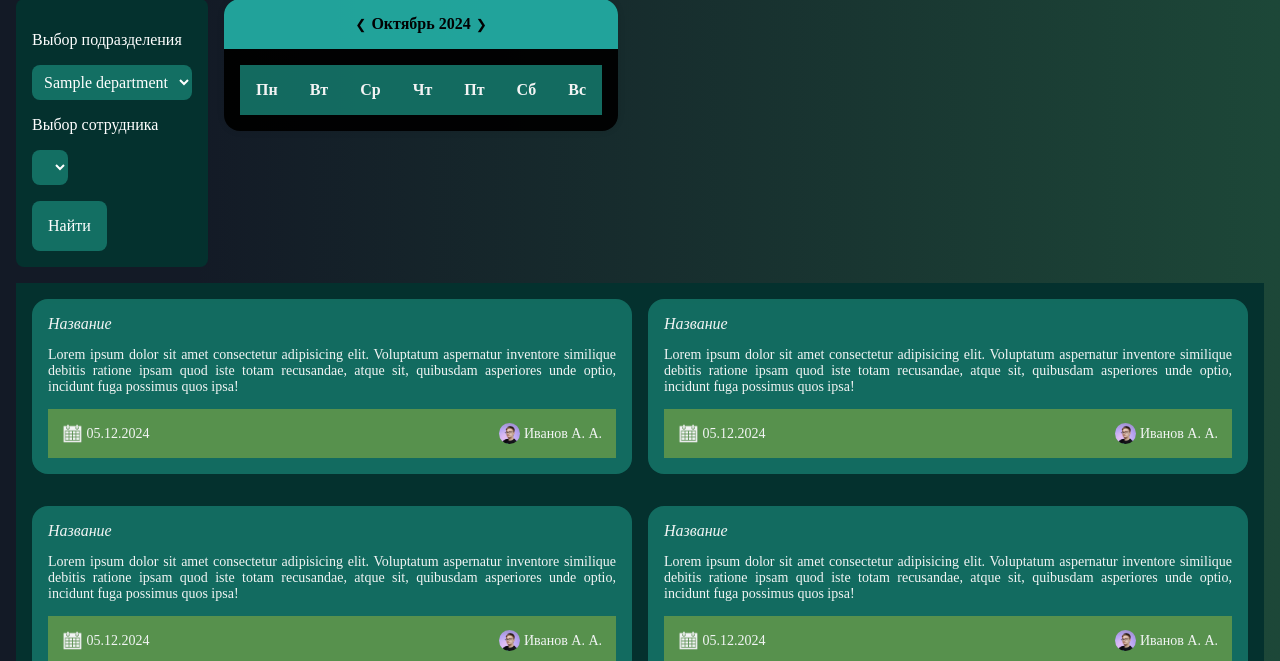
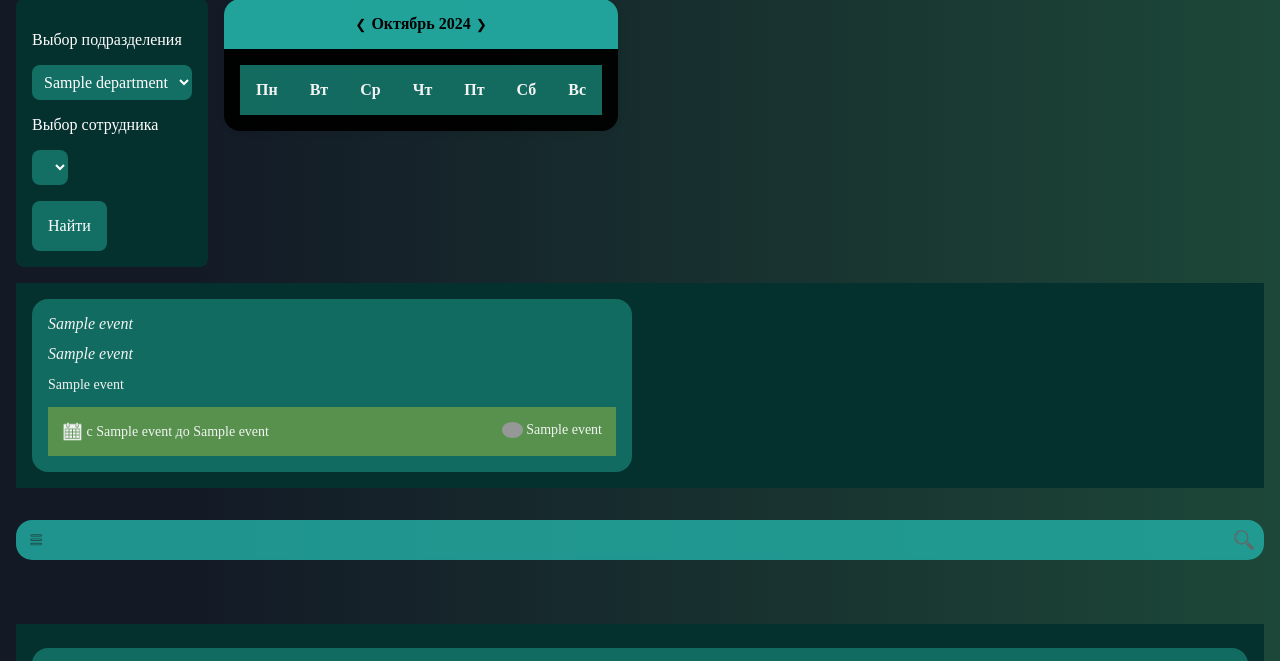
Before and after one commit to Annddreyy/site, a Flask app: template templates/clients-events.html in a window 1280 px wide. Shown: the part 205-866 px from the top of the page. Run offline with Flask 3, Linux system fonts and the light colour scheme; the template is opened without the code that fills it: most values are stand-ins (such as "Sample title", 1, 10 or a date in 2020); lists and menus that the app fills with data are empty; parts of the project's set-up code (start-up, migrations or seed data) failed here and were passed over; some web fonts are replaced; grey boxes are pictures that could not be loaded.

Commit message:
Fix client events page

```diff
--- a/search_information.py
+++ b/search_information.py
@@ -56,7 +56,8 @@ def events_search():
                 event['photo'],
                 event['image_path'],
                 event['date_start'],
-                event['date_end']
+                event['date_end'],
+                event['clients']
             ]
         )
 
--- a/static/scripts/calendar-client-events.js
+++ b/static/scripts/calendar-client-events.js
@@ -26,12 +26,18 @@ function updateCalendar() {
         let date = 1;
 
         // Загружаем данные о событиях с API
-        fetch('https://roads-of-russia-andrey2211.amvera.io/api/v1/events') // Замените на реальный URL API
+        fetch('https://roads-of-russia-andrey2211.amvera.io/api/v1/events')
             .then(response => response.json())
             .then(events => {
                 const eventsByDate = {};
                 const eventsArray = {};
-                events.forEach(event => {
+                const url = window.location.href;
+                const params = new URLSearchParams(url);
+                const clientID = Number(params.get('client'));
+                const filteredEvents = events.filter(event =>
+                    event.clients.includes(clientID)
+                );
+                filteredEvents.forEach(event => {
                     const eventDateStart = new Date(event.date_start);
                     const eventDateEnd = new Date(event.date_end);
                     while (eventDateStart <= eventDateEnd) {
@@ -124,11 +130,11 @@ function displayEventsForDay(day, eventsByDate) {
                 </div>
                 <div class="event-bottom-part">
                     <div class="event-date">
-                        <img src="${window.location.pathname}static/images/calendar.png">
+                        <img src="static/images/calendar.png">
                         <span>с ${event.date_start} до ${event.date_end}</span>
                     </div>
                     <div class="event-author">
-                        <img src="${window.location.pathname}static/company_files/${event.photo}" class="user-img">
+                        <img src="static/company_files/${event.photo}" class="user-img">
                         <span>${event.author}</span>
                     </div>
                 </div>
--- a/static/scripts/calendar.js
+++ b/static/scripts/calendar.js
@@ -26,7 +26,7 @@ function updateCalendar() {
         let date = 1;
 
         // Загружаем данные о событиях с API
-        fetch('https://roads-of-russia-andrey2211.amvera.io/api/v1/events') // Замените на реальный URL API
+        fetch('https://roads-of-russia-andrey2211.amvera.io/api/v1/events')
             .then(response => response.json())
             .then(events => {
                 const eventsByDate = {};
@@ -124,11 +124,11 @@ function displayEventsForDay(day, eventsByDate) {
                 </div>
                 <div class="event-bottom-part">
                     <div class="event-date">
-                        <img src="${window.location.pathname}static/images/calendar.png">
+                        <img src="static/images/calendar.png">
                         <span>с ${event.date_start} до ${event.date_end}</span>
                     </div>
                     <div class="event-author">
-                        <img src="${window.location.pathname}static/company_files/${event.photo}" class="user-img">
+                        <img src="static/company_files/${event.photo}" class="user-img">
                         <span>${event.author}</span>
                     </div>
                 </div>
--- a/templates/clients-events.html
+++ b/templates/clients-events.html
@@ -48,7 +48,7 @@
         </div>
         <div class="search-block">
             <div class="top-part-of-search-block">
-                <form action="/clients-events" class="select-form" method="POST">
+                <form action="/clients-events" class="select-form" method="GET">
                     <p>Выбор подразделения</p>
                     <select name="department" id="department">
                         {% for department in departments: %}
@@ -112,99 +112,30 @@
                     </div>
                 </div>
             </div>
-            <div class="bottom-part-of-search-block">
-                <div class="all-events">
-                    <div onclick="location.href='event-page.html';" class="one-event">
-                        <div class="event-title">
-                            <p>Название</p>
-                        </div>
-                        <div class="event-text">
-                            <p>Lorem ipsum dolor sit amet consectetur adipisicing elit. Voluptatum aspernatur inventore similique debitis ratione ipsam quod iste totam recusandae, atque sit, quibusdam asperiores unde optio, incidunt fuga possimus quos ipsa!</p>
+            <div class="all-events">
+                {% for event in all_events: %}
+                    <div onclick="location.href='/events/{{event[0]}}';" class="one-event">
+                        <div class="event-top-part">
+                            <div class="event-title">
+                                <p>{{event[1]}}</p>
+                                <p style="margin-top: 12px;">{{event[3]}}</p>
+                            </div>
+                            <div class="event-text">
+                                <p>{{event[2]}}</p>
+                            </div>
                         </div>
                         <div class="event-bottom-part">
                             <div class="event-date">
-                                <img src="static/images/calendar.png">
-                                <span>05.12.2024</span>
+                                <img src="{{ url_for('static', filename='images/calendar.png') }}">
+                                <span>с {{event[7]}} до {{event[8]}}</span>
                             </div>
                             <div class="event-author">
-                                <img src="static/images/user.jpg" class="user-img">
-                                <span>Иванов А. А.</span>
+                                <img src="{{ url_for('static', filename='company_files/' + event[5]) }}" class="user-img">
+                                <span>{{event[4]}}</span>
                             </div>
                         </div>
                     </div>
-                    <div onclick="location.href='event-page.html';" class="one-event">
-                        <div class="event-title">
-                            <p>Название</p>
-                        </div>
-                        <div class="event-text">
-                            <p>Lorem ipsum dolor sit amet consectetur adipisicing elit. Voluptatum aspernatur inventore similique debitis ratione ipsam quod iste totam recusandae, atque sit, quibusdam asperiores unde optio, incidunt fuga possimus quos ipsa!</p>
-                        </div>
-                        <div class="event-bottom-part">
-                            <div class="event-date">
-                                <img src="static/images/calendar.png">
-                                <span>05.12.2024</span>
-                            </div>
-                            <div class="event-author">
-                                <img src="static/images/user.jpg" class="user-img">
-                                <span>Иванов А. А.</span>
-                            </div>
-                        </div>
-                    </div>
-                    <div onclick="location.href='event-page.html';" class="one-event">
-                        <div class="event-title">
-                            <p>Название</p>
-                        </div>
-                        <div class="event-text">
-                            <p>Lorem ipsum dolor sit amet consectetur adipisicing elit. Voluptatum aspernatur inventore similique debitis ratione ipsam quod iste totam recusandae, atque sit, quibusdam asperiores unde optio, incidunt fuga possimus quos ipsa!</p>
-                        </div>
-                        <div class="event-bottom-part">
-                            <div class="event-date">
-                                <img src="static/images/calendar.png">
-                                <span>05.12.2024</span>
-                            </div>
-                            <div class="event-author">
-                                <img src="static/images/user.jpg" class="user-img">
-                                <span>Иванов А. А.</span>
-                            </div>
-                        </div>
-                    </div>
-                    <div onclick="location.href='event-page.html';" class="one-event">
-                        <div class="event-title">
-                            <p>Название</p>
-                        </div>
-                        <div class="event-text">
-                            <p>Lorem ipsum dolor sit amet consectetur adipisicing elit. Voluptatum aspernatur inventore similique debitis ratione ipsam quod iste totam recusandae, atque sit, quibusdam asperiores unde optio, incidunt fuga possimus quos ipsa!</p>
-                        </div>
-                        <div class="event-bottom-part">
-                            <div class="event-date">
-                                <img src="static/images/calendar.png">
-                                <span>05.12.2024</span>
-                            </div>
-                            <div class="event-author">
-                                <img src="static/images/user.jpg" class="user-img">
-                                <span>Иванов А. А.</span>
-                            </div>
-                        </div>
-                    </div>
-                    <div onclick="location.href='event-page.html';" class="one-event">
-                        <div class="event-title">
-                            <p>Название</p>
-                        </div>
-                        <div class="event-text">
-                            <p>Lorem ipsum dolor sit amet consectetur adipisicing elit. Voluptatum aspernatur inventore similique debitis ratione ipsam quod iste totam recusandae, atque sit, quibusdam asperiores unde optio, incidunt fuga possimus quos ipsa!</p>
-                        </div>
-                        <div class="event-bottom-part">
-                            <div class="event-date">
-                                <img src="static/images/calendar.png">
-                                <span>05.12.2024</span>
-                            </div>
-                            <div class="event-author">
-                                <img src="static/images/user.jpg" class="user-img">
-                                <span>Иванов А. А.</span>
-                            </div>
-                        </div>
-                    </div>
-                </div>
+                {% endfor %}
             </div>
         </div>
         <div class="news-block">
```
Also changed, not shown: clients_events_page_function.py (+24 -3 lines).
